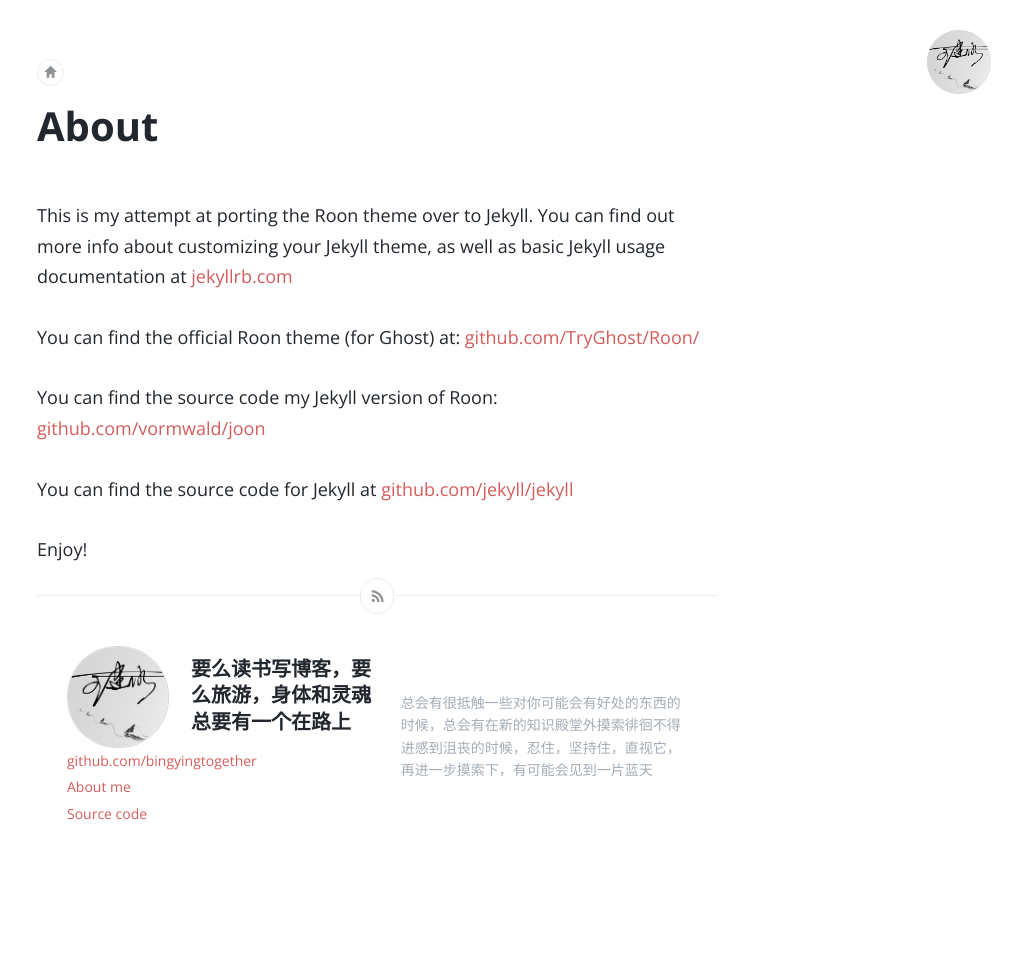
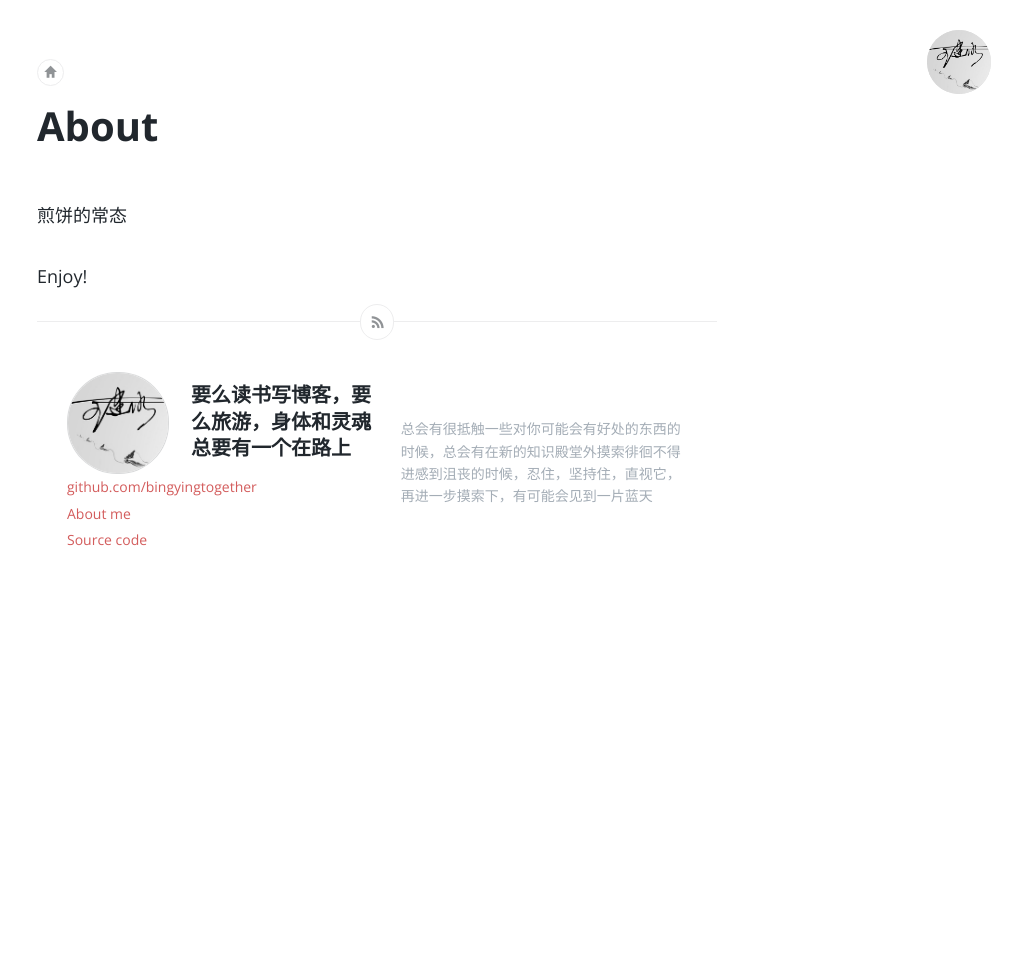
Before and after one commit to bingyingtogether/bingyingtogether.github.io, a Jekyll site: the page built from about.md, in a window 1280 px wide. Shown: the whole page, without its empty margins (263-1280 px from the left). Built offline with Jekyll 4.4.1, drawn with Linux system fonts in a browser that asks for light colours.

```diff
--- a/CNAME
+++ b/CNAME
@@ -1 +1 @@
-185.199.111.153
+blog.bingying.party
--- a/about.md
+++ b/about.md
@@ -2,14 +2,9 @@
 layout: page
 title: About
 permalink: /about/
+
 ---
 
-This is my attempt at porting the Roon theme over to Jekyll. You can find out more info about customizing your Jekyll theme, as well as basic Jekyll usage documentation at [jekyllrb.com](http://jekyllrb.com/)
-
-You can find the official Roon theme (for Ghost) at: [github.com/TryGhost/Roon/](https://github.com/TryGhost/Roon/)
-
-You can find the source code my Jekyll version of Roon: [github.com/vormwald/joon](https://github.com/vormwald/joon)
-
-You can find the source code for Jekyll at [github.com/jekyll/jekyll](https://github.com/jekyll/jekyll)
+煎饼的常态
 
 Enjoy!
```
Also changed, not shown: README.md.
